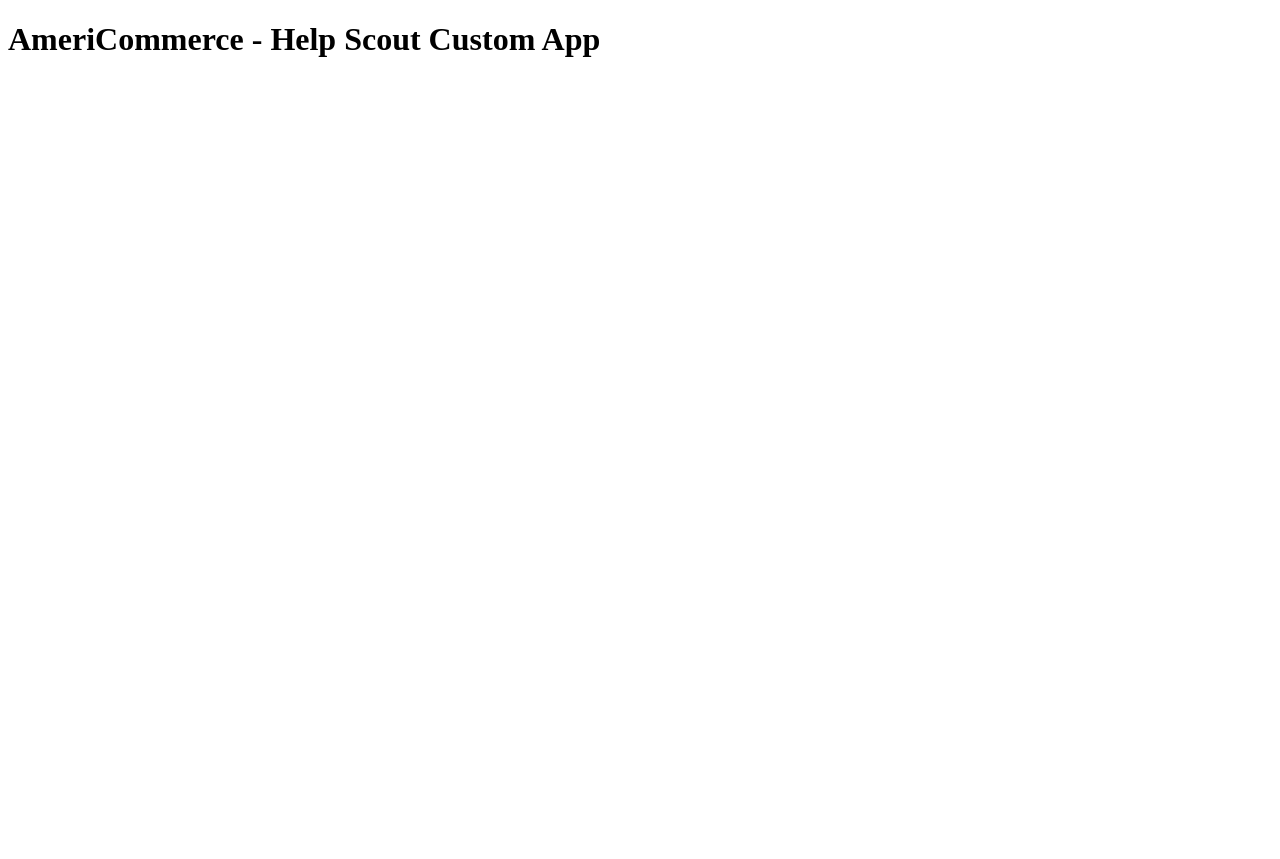
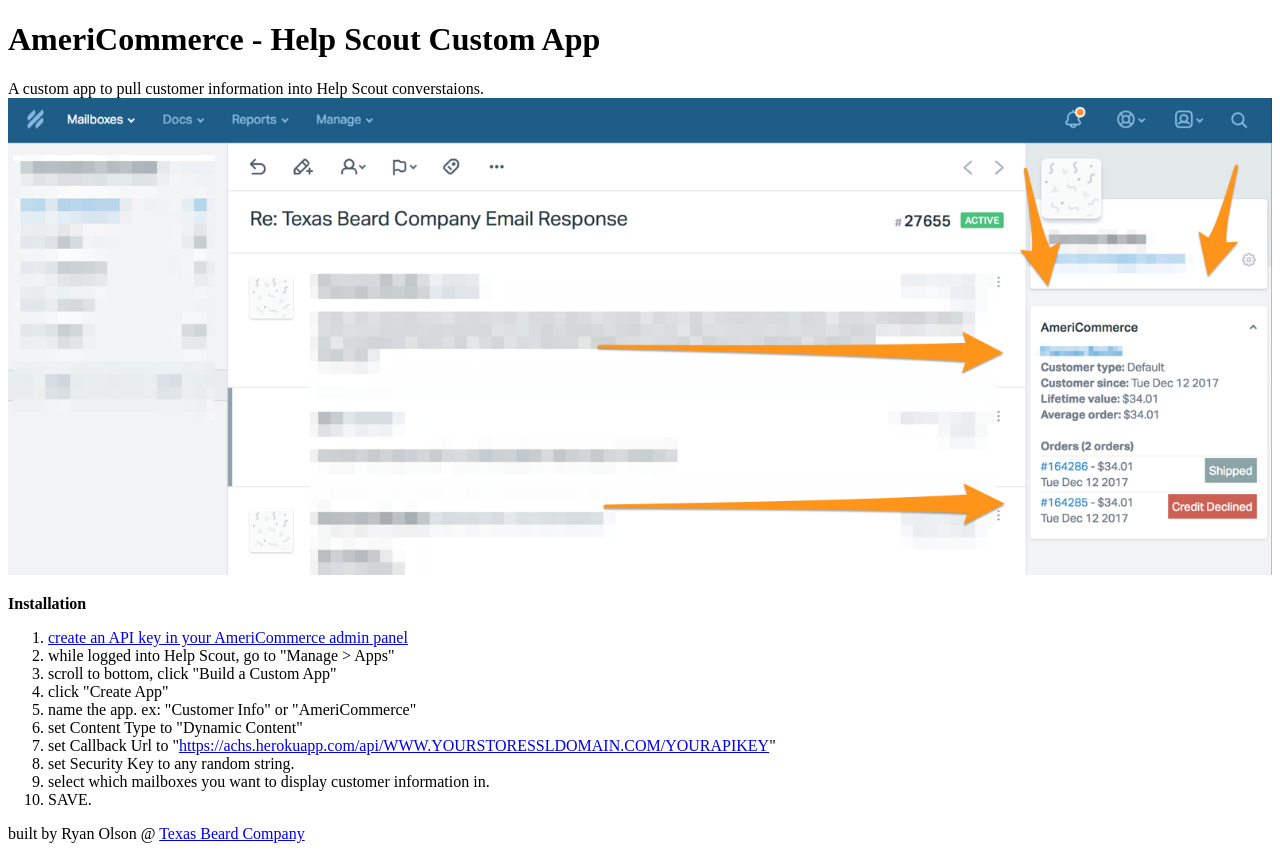
Before and after one commit to ry4nolson/americommerce-helpscout-app, a website: page index.html in a window 1280 px wide. Before the commit the page ends 800 px from the top, so only its background shows below. Drawn offline with Linux system fonts and the light colour scheme.

Commit message:
add instructions to index page

```diff
--- a/index.html
+++ b/index.html
@@ -1,9 +1,31 @@
 <!doctype html>
 <html>
+
 <head>
-    <title>AmeriCommerce - Help Scout Custom App</title>
+  <title>AmeriCommerce - Help Scout Custom App</title>
 </head>
+
 <body>
-    <h1>AmeriCommerce - Help Scout Custom App</h1>
+  <h1>AmeriCommerce - Help Scout Custom App</h1>
+
+  <article>
+    <p>A custom app to pull customer information into Help Scout converstaions.
+      <img src="https://github.com/ry4nolson/americommerce-helpscout-app/raw/master/ac-hs-app.png?raw=true" alt="alt text" title="AmeriCommerce Help Scout app." style="max-width:100%;"></p>
+    <p><strong>Installation</strong></p>
+    <ol>
+      <li><a href="https://github.com/AmeriCommerce/rest-api/blob/master/authentication.md#generating-a-token-from-the-admin-console">create an API key in your AmeriCommerce admin panel</a></li>
+      <li>while logged into Help Scout, go to "Manage &gt; Apps"</li>
+      <li>scroll to bottom, click "Build a Custom App"</li>
+      <li>click "Create App"</li>
+      <li>name the app. ex: "Customer Info" or "AmeriCommerce"</li>
+      <li>set Content Type to "Dynamic Content"</li>
+      <li>set Callback Url to "<a href="https://achs.herokuapp.com/api/WWW.YOURSTORESSLDOMAIN.COM/YOURAPIKEY" rel="nofollow">https://achs.herokuapp.com/api/WWW.YOURSTORESSLDOMAIN.COM/YOURAPIKEY</a>"</li>
+      <li>set Security Key to any random string.</li>
+      <li>select which mailboxes you want to display customer information in.</li>
+      <li>SAVE.</li>
+    </ol>
+    <p>built by Ryan Olson @ <a href="https://www.texasbeardcompany.com" rel="nofollow">Texas Beard Company</a></p>
+  </article>
 </body>
+
 </html>
```
